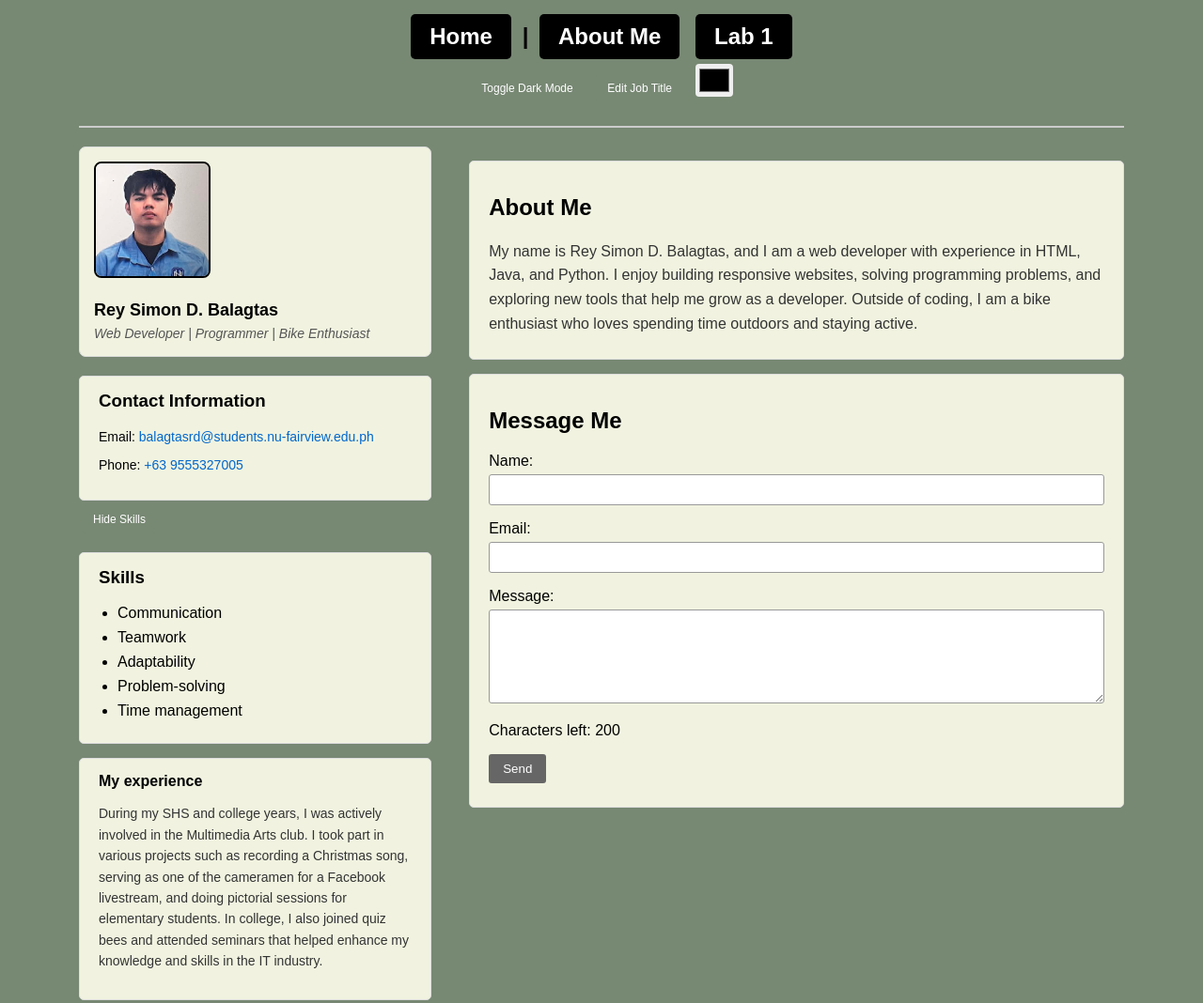
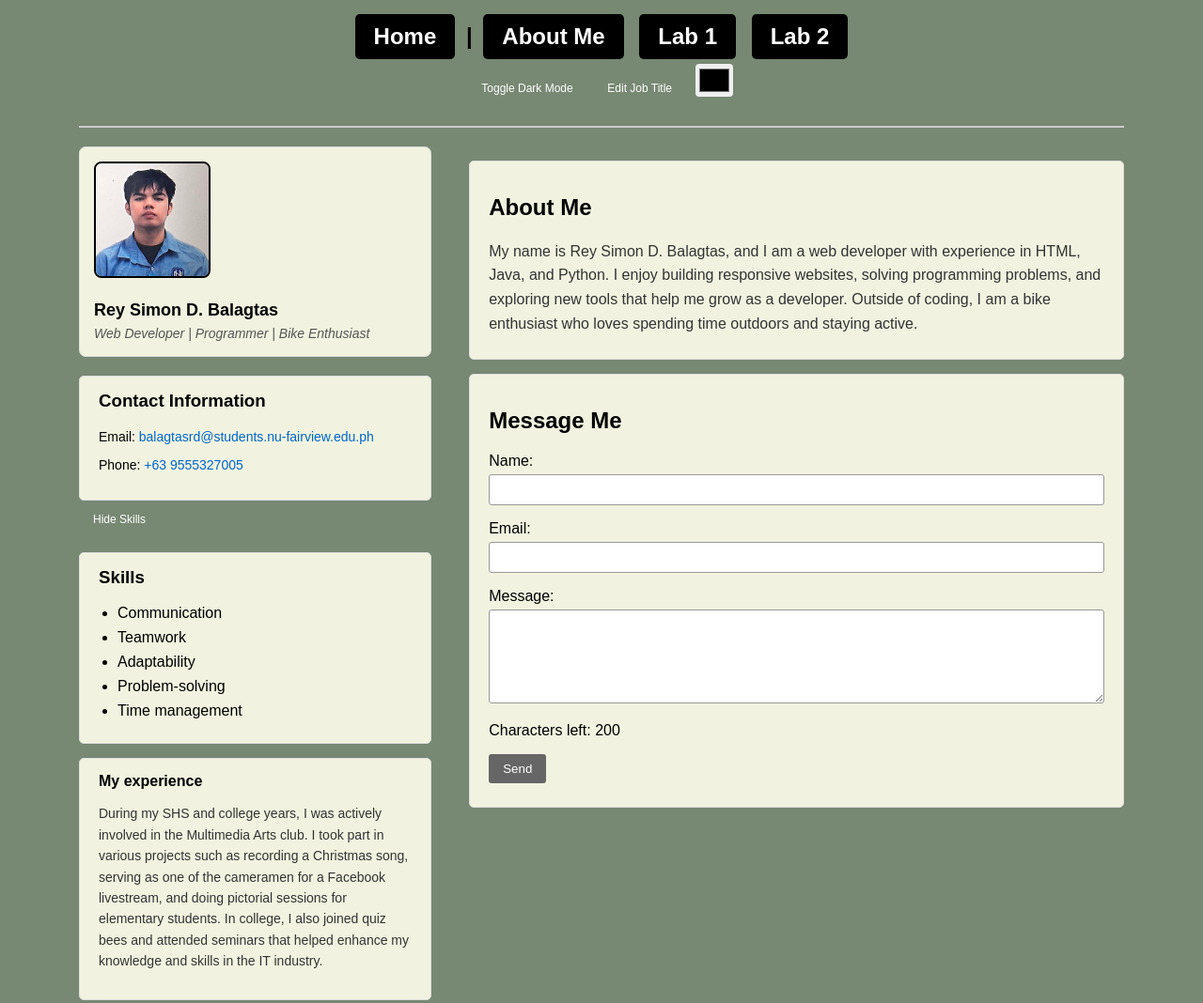
Before and after one commit to Rey-Balagtas/MY-PORTFOLIO-, a plain HTML site: page index.html in a window 1280 px wide. Shown: the top 1068 px of the page at 94% size. Drawn offline with Linux system fonts and the light colour scheme.

Commit message:
Add Lab 2 link to navigation
Added a new Lab 2 link to the navigation bar.

```diff
--- a/index.html
+++ b/index.html
@@ -17,6 +17,7 @@
         <a href="#home">Home</a> |
         <a href="#about">About Me</a>
        <a href="balagtasr_lab1.html"> Lab 1</a>
+     <a href="balagtas_lab2.html"> Lab 2</a>
      <br>
         <button id="themeBtn">Toggle Dark Mode</button>
         <button id="editJobBtn">Edit Job Title</button>
```
